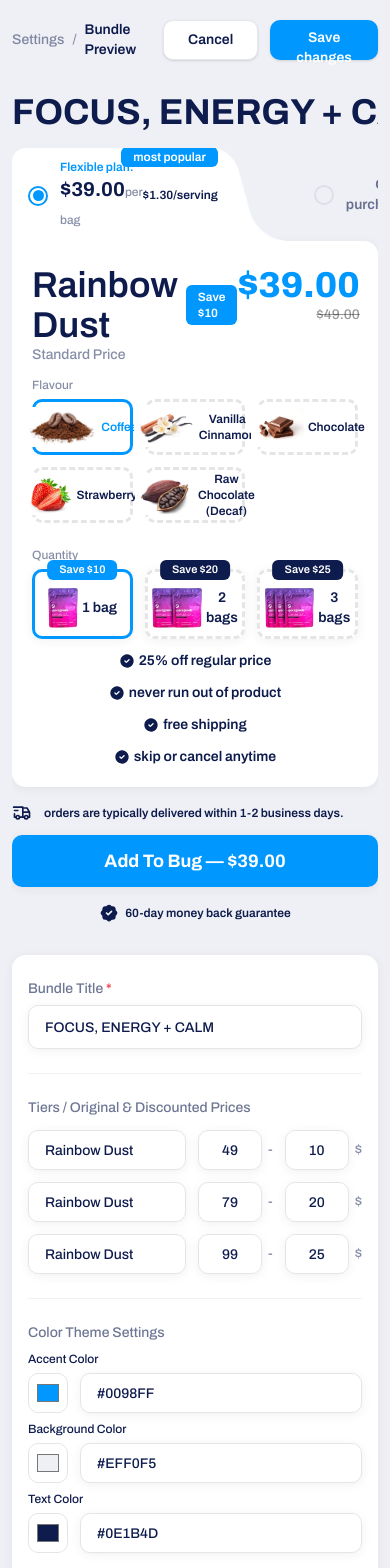
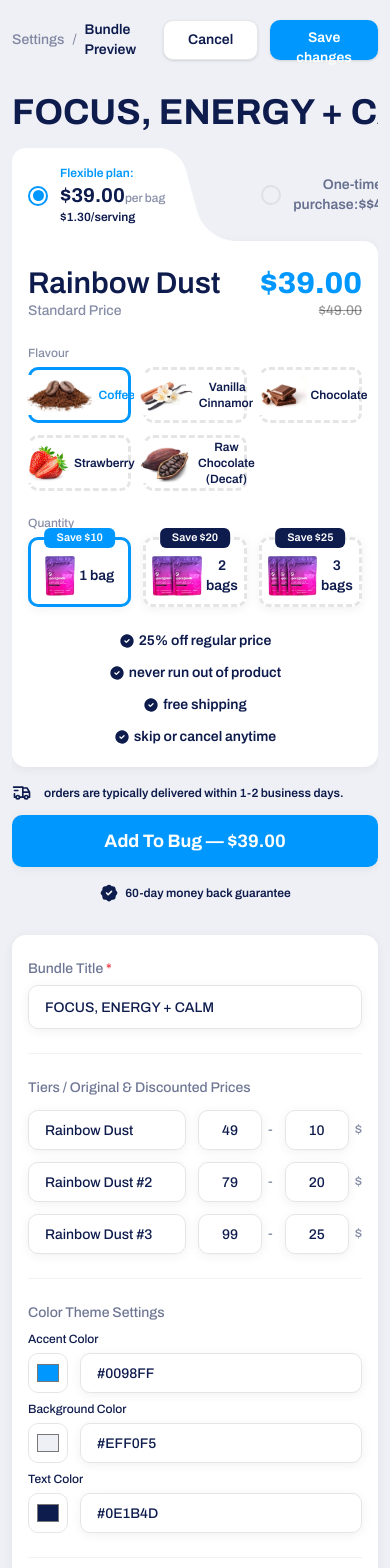
Before and after one commit to davidgrii/shopify-app-prime-bundle, a React (Vite) app: page / in a window 390 px wide. Shown: the top 1568 px of the page. Built offline with nearby package versions, Linux system fonts and the light colour scheme.

Commit message:
refactor UI & preview

```diff
--- a/src/App.tsx
+++ b/src/App.tsx
@@ -49,7 +49,7 @@
       },
       {
         id: 2,
-        name: "Rainbow Dust",
+        name: "Rainbow Dust #2",
         image: '/2bag_img_300x.png',
         quantity: 2,
         badge: "Most Popular",
@@ -87,7 +87,7 @@
       },
       {
         id: 3,
-        name: "Rainbow Dust",
+        name: "Rainbow Dust #3",
         image: '/3bag_img_300x.png',
         quantity: 3,
         badge: "Best Value",
@@ -159,7 +159,7 @@
       >
         <Breadcrumbs/>
 
-        <div className='flex flex-col-reverse gap-8 justify-between lg:gap-1 lg:flex-row'>
+        <div className='flex flex-col-reverse gap-8 justify-between lg:gap-4 lg:flex-row'>
           <BundleSettings
             settings={bundleSettings}
             setSettings={setBundleSettings}
--- a/src/components/bundle-preview.tsx
+++ b/src/components/bundle-preview.tsx
@@ -1,6 +1,6 @@
 import {Icons} from "./icons.tsx";
 import React, {useState} from "react";
-import {cn} from "@/components/ui/cn.ts";
+import {cn} from "@/utils.ts";
 import type {IBundleSettings} from "@/types.ts";
 
 interface IProps {
@@ -49,12 +49,12 @@
 
   return (
     <div
-      className='flex flex-col gap-4 rounded-xl lg:px-4 lg:py-6 w-full overflow-y-auto h-fit lg:max-h-[calc(100vh-100px)] lg:max-w-8/12 xl:max-w-7/12'
+      className='flex flex-col gap-4 rounded-xl lg:py-6 w-full overflow-y-auto h-fit lg:max-h-[calc(100vh-100px)] lg:max-w-8/12 xl:max-w-7/12'
     >
       <h2 className='text-4xl font-bold text-secondary text-nowrap'>{bundleTitle}</h2>
 
       <div className='flex gap-3 -mb-4 relative z-10'>
-        <div className='relative flex-1'>
+        <div className='relative w-full flex-1'>
           <button
             onClick={() => setActivePlan('flexible')}
             className={cn('bg-image-right w-full flex gap-3 items-center h-[93px] overflow-hidden transition-opacity duration-200 rounded-tl-xl px-4 py-3 text-left hover:opacity-100',
@@ -68,19 +68,23 @@
               {activePlan === 'flexible' && <div className='size-[11px] rounded-full bg-primary'/>}
             </div>
 
-            <div className='relative flex items-center w-full pr-13 justify-between'>
+            <div className='relative flex items-start flex-col md:items-center w-full pr-13 justify-between md:flex-row'>
               <div>
                 <span className='text-xs font-semibold text-primary block'>Flexible plan:</span>
 
                 <span className='text-xl font-bold text-secondary'>
-                  ${activePlan === 'flexible' ? currentTier.discountedPrice.toFixed(2) : '39.00'}
-                  <span className='text-xs font-medium text-secondary/50'>per bag</span>
+                  ${(currentTier.originalPrice - currentTier.discount).toFixed(2)}
+                  <span className='text-xs font-medium text-secondary/50 text-nowrap'>per bag</span>
                 </span>
               </div>
 
               <span className='text-xs text-secondary font-semibold'>$1.30/serving</span>
+
               <span
-                className='absolute -top-3 right-13 text-xs font-semibold text-white bg-primary px-3 py-0.5 rounded-sm text-nowrap'>most popular</span>
+                className='hidden absolute -top-3 right-13 text-xs font-semibold text-white bg-primary px-3 py-0.5 rounded-sm text-nowrap md:block'
+              >
+                most popular
+              </span>
             </div>
           </button>
         </div>
@@ -113,7 +117,7 @@
           return (
             <article
               key={tier.id}
-              className={cn('overflow-hidden shadow rounded-b-xl px-5 pt-6 pb-5 flex flex-col gap-3 bg-foreground',
+              className={cn('overflow-hidden shadow rounded-b-xl px-4 md:px-5 pt-6 pb-5 flex flex-col gap-6 bg-foreground',
                 activePlan === 'flexible' ? 'rounded-r-xl' : 'rounded-l-xl'
               )}
             >
@@ -121,21 +125,23 @@
                 <div className='flex items-center gap-2'>
                   <div>
                     <div className='flex items-center gap-2'>
-                      <h3 className='text-4xl font-semibold text-secondary'>{tier.name}</h3>
+                      <h3 className='text-3xl font-semibold text-secondary md:text-4xl'>{tier.name}</h3>
 
                       {shouldShowSavingsBadge && (
                         <span
-                          className={cn('flex items-center justify-center text-xs font-semibold text-white bg-primary w-fit px-3 py-1 rounded-sm')}>
+                          className={cn('hidden items-center justify-center text-xs font-semibold text-white bg-primary w-fit px-3 py-1 rounded-sm md:flex')}
+                        >
                             Save ${tier.discount}
-                          </span>
+                        </span>
                       )}
                     </div>
+
                     <p className='text-sm text-secondary/50 font-medium'>{tier.description}</p>
                   </div>
                 </div>
 
                 <div className='flex flex-col items-end'>
-                    <span className='text-4xl font-extrabold text-primary'>
+                    <span className='text-3xl font-extrabold text-primary md:text-4xl'>
                       ${displayPrice.toFixed(2)}
                     </span>
 
--- a/src/components/bundle-settings.tsx
+++ b/src/components/bundle-settings.tsx
@@ -1,4 +1,4 @@
-import {cn} from "@/components/ui/cn.ts";
+import {cn} from "@/utils.ts";
 import React, {useEffect} from "react";
 import type {IBundleSettings} from "@/types.ts";
 
--- a/src/components/container.tsx
+++ b/src/components/container.tsx
@@ -1,7 +1,7 @@
 'use client';
 
 import React from 'react';
-import {cn} from "@/components/ui/cn.ts";
+import {cn} from "@/utils.ts";
 
 interface IProps {
   children?: React.ReactNode;
--- a/src/components/ui/cn.ts
+++ /dev/null
@@ -1,6 +0,0 @@
-import { clsx, type ClassValue } from 'clsx';
-import { twMerge } from 'tailwind-merge';
-
-export function cn(...inputs: ClassValue[]) {
-  return twMerge(clsx(inputs));
-}
--- /dev/null
+++ b/src/utils.ts
@@ -0,0 +1,6 @@
+import {type ClassValue, clsx} from 'clsx';
+import {twMerge} from 'tailwind-merge';
+
+export function cn(...inputs: ClassValue[]) {
+  return twMerge(clsx(inputs));
+}
```
